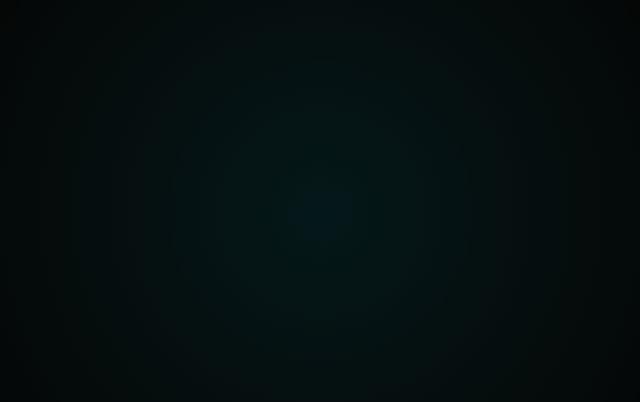
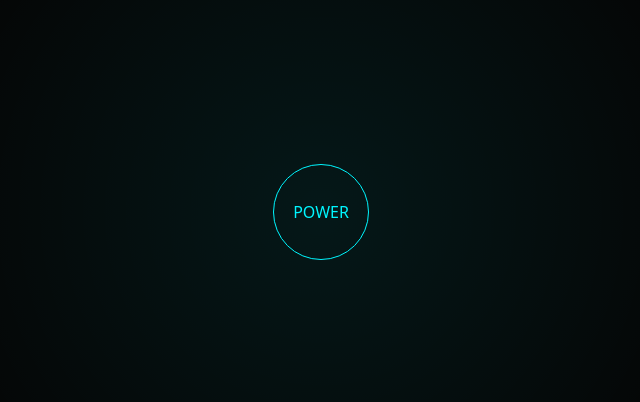
Before and after one commit to Basudev-Das25/powerflow-portfolio, a React (Vite) app: page / in a window 1280 px wide. Shown: the part 188-590 px from the top of the page, without its empty margins (319-959 px from the left). Built offline with nearby package versions, Linux system fonts and the light colour scheme.

Commit message:
feat: add system power state and activation control

```diff
--- a/src/App.jsx
+++ b/src/App.jsx
@@ -1,6 +1,9 @@
+import { useState } from "react";
 import { useEffect } from "react";
 
 function App() {
+  const [isPowered, setIsPowered] = useState(false);
+
   useEffect(() => {
     const handleMouseMove = (e) => {
       const x = (e.clientX / window.innerWidth) * 100;
@@ -10,23 +13,27 @@ function App() {
       document.documentElement.style.setProperty("--my", `${y}%`);
     };
 
-    const handleScroll = () => {
-      const energy = Math.min(window.scrollY / 500, 1);
-      document.documentElement.style.setProperty("--energy", energy);
-    };
+    // const handleScroll = () => {
+    //   const energy = Math.min(window.scrollY / 500, 1);
+    //   document.documentElement.style.setProperty("--energy", energy);
+    // };
 
     window.addEventListener("mousemove", handleMouseMove);
-    window.addEventListener("scroll", handleScroll);
+    // window.addEventListener("scroll", handleScroll);
 
     return () => {
       window.addEventListener("mousemove", handleMouseMove);
-    window.addEventListener("scroll", handleScroll);
+    // window.addEventListener("scroll", handleScroll);
     };
   }, []);
 
   return(
-    <div className="w-screen h-screen bg-reactive text-white">
-      {/* System OFF */}
+    <div className="w-screen h-screen bg-reactive text-white relative overflow-hidden">
+      {!isPowered && (
+        <button onClick={() => setIsPowered(true)} className="absolute inset-0 m-auto w-24 h-24 rounded-full border border-power text-power hover:shadow-glow transition-all duration-300">
+          POWER
+        </button>
+      )}
     </div>
   );
 }
```
